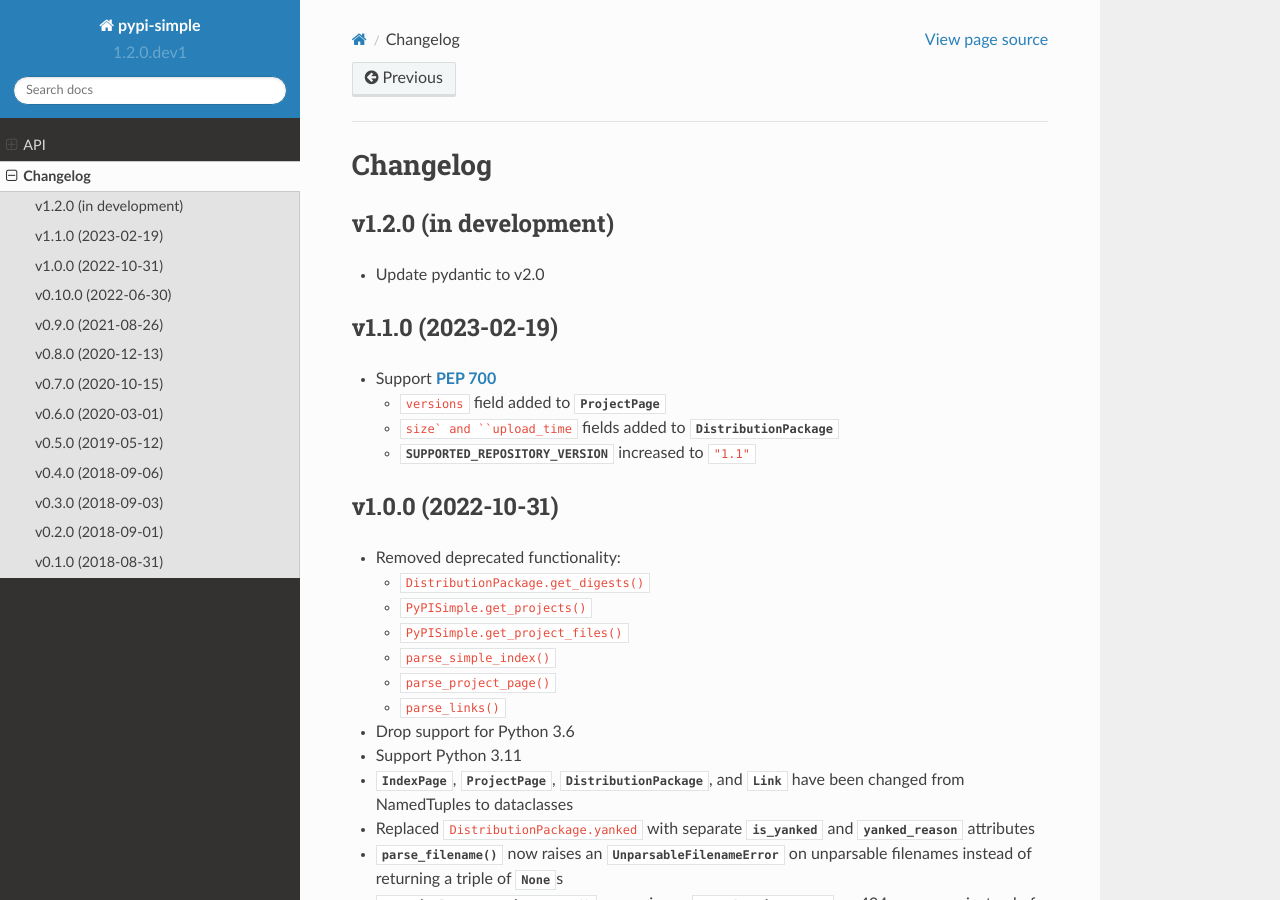
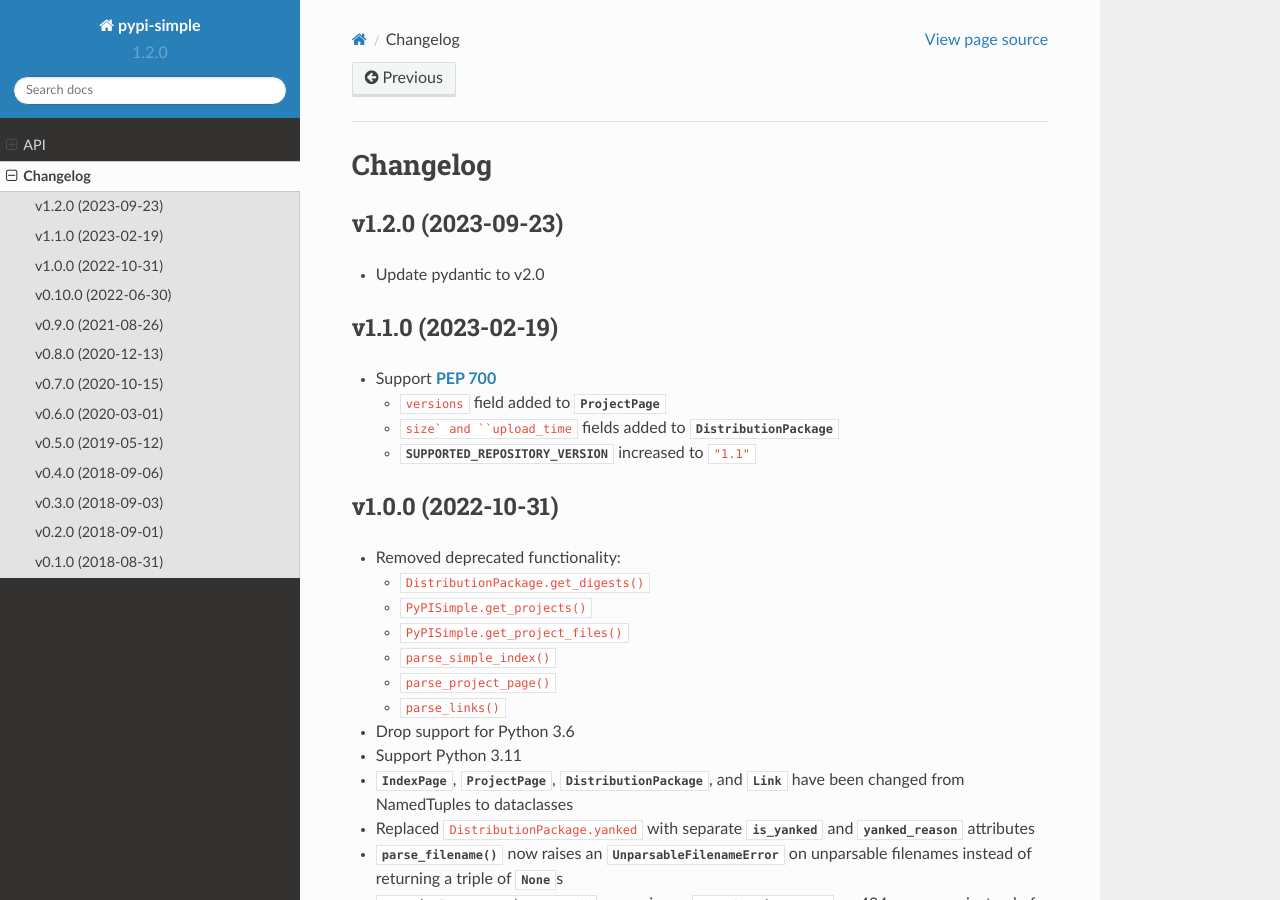
Before and after one commit to jwodder/pypi-simple, a Sphinx documentation site: the page built from docs/changelog.rst, in a window 1280 px wide and 900 px high. Built offline with Sphinx 7.4.7 and the Read the Docs theme 2.0.0, drawn with Linux system fonts in a browser that asks for light colours.

Commit message:
v1.2.0 — Update pydantic to v2.0

```diff
--- a/CHANGELOG.md
+++ b/CHANGELOG.md
@@ -1,5 +1,5 @@
-v1.2.0 (in development)
------------------------
+v1.2.0 (2023-09-23)
+-------------------
 - Update pydantic to v2.0
 
 v1.1.0 (2023-02-19)
--- a/docs/changelog.rst
+++ b/docs/changelog.rst
@@ -3,8 +3,8 @@
 Changelog
 =========
 
-v1.2.0 (in development)
------------------------
+v1.2.0 (2023-09-23)
+-------------------
 - Update pydantic to v2.0
 
 
--- a/src/pypi_simple/__init__.py
+++ b/src/pypi_simple/__init__.py
@@ -14,7 +14,7 @@ Visit <https://github.com/jwodder/pypi-simple> or <https://pypi-simple.rtfd.io>
 for more information.
 """
 
-__version__ = "1.2.0.dev1"
+__version__ = "1.2.0"
 __author__ = "John Thorvald Wodder II"
 __author_email__ = "pypi-simple@varonathe.org"
 __license__ = "MIT"
```
